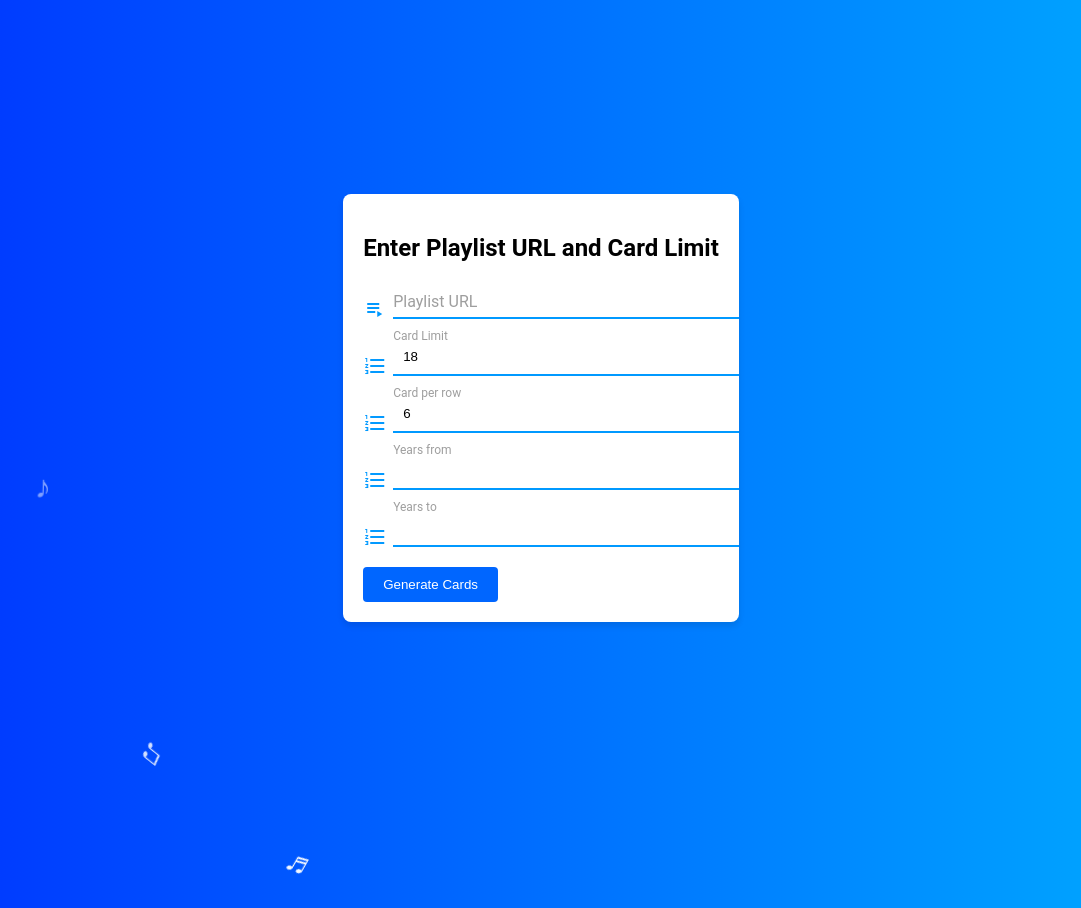
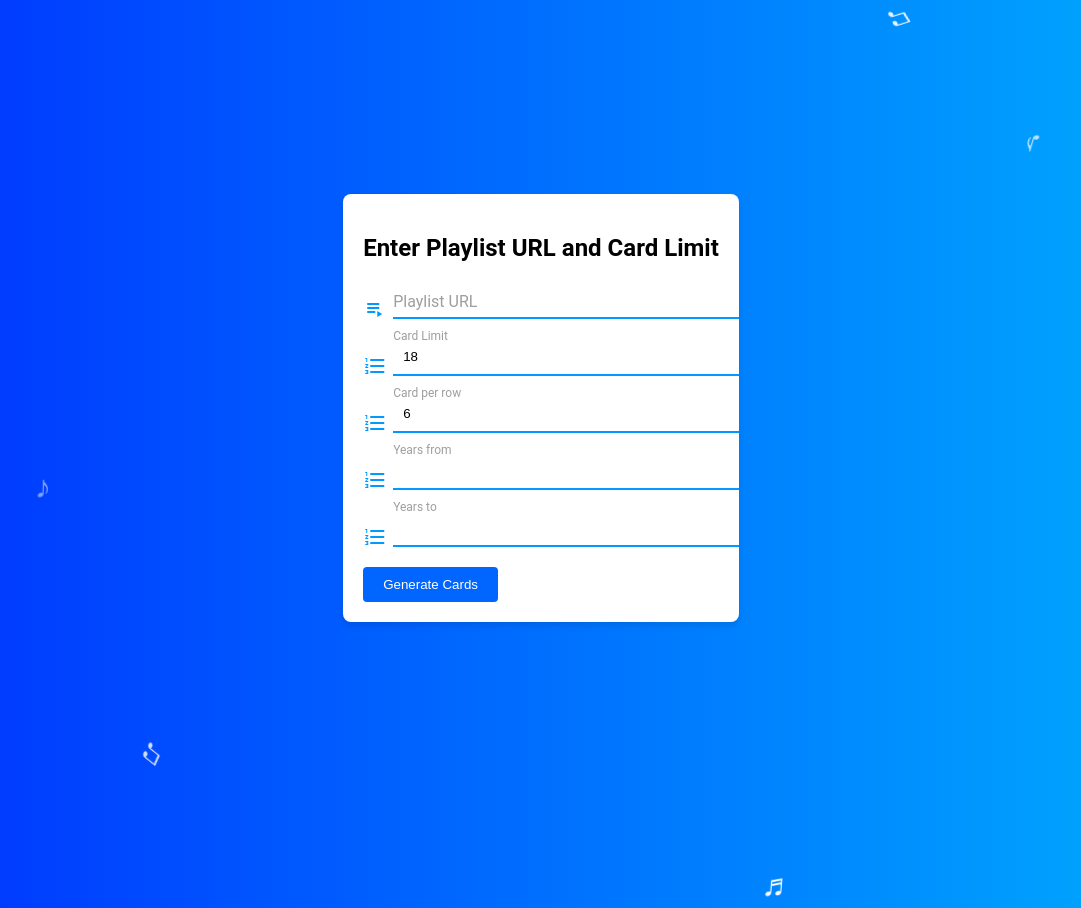
Before and after one commit to carnade/music_pygen, a Flask app: page / in a window 1280 px wide. Shown: the whole page, without its empty margins (99-1180 px from the left). Run offline with Flask 3, Linux system fonts and the light colour scheme.

Commit message:
CSS changes

```diff
--- a/static/styles.css
+++ b/static/styles.css
@@ -83,6 +83,20 @@ body {
     }
 }
 
+/* Animation for music notes */
+@keyframes float_down {
+    0% {
+        transform: translateY(0) rotate(0deg);
+        opacity: 1;
+        transform-origin: left;
+    }
+    100% {
+        transform: translateY(800px) rotate(720deg);
+        opacity: 0;
+        transform-origin: right;
+    }
+}
+
 .music-note {
     position: absolute;
     bottom: -100px; /* Start off-screen */
@@ -91,6 +105,14 @@ body {
     color: white;
     animation: float 10s ease-in infinite;
 }
+.music-note-top {
+    position: absolute;
+    top: -100px; /* Start off-screen */
+    opacity: 0; /* Start faded out */
+    font-size: 2em;
+    color: white;
+    animation: float_down 10s ease-in infinite;
+}
 
 /* Individual animations */
 .note1 { left: 10%; animation-delay: 0s; }
@@ -98,3 +120,8 @@ body {
 .note3 { left: 30%; animation-delay: 5s; }
 .note4 { left: 40%; animation-delay: 7s; }
 .note5 { left: 50%; animation-delay: 9s; }
+.note6 { right: 10%; animation-delay: 2s; }
+.note7 { right: 20%; animation-delay: 4s; }
+.note8 { right: 30%; animation-delay: 6s; }
+.note9 { right: 40%; animation-delay: 8s; }
+.note10 { right: 50%; animation-delay: 11s; }
--- a/templates/form.html
+++ b/templates/form.html
@@ -41,8 +41,13 @@
     </div>
     <div class="music-note note1">♪</div>
     <div class="music-note note2">♫</div>
-    <div class="music-note note3">♬</div>
+    <div class="music-note-top note3">♬</div>
     <div class="music-note note4">♪</div>
     <div class="music-note note5">♫</div>
+    <div class="music-note-top note6">♪</div>
+    <div class="music-note-top note7">♫</div>
+    <div class="music-note note8">♬</div>
+    <div class="music-note-top note9">♪</div>
+    <div class="music-note-top note10">♫</div>
 </body>
 </html>
```
